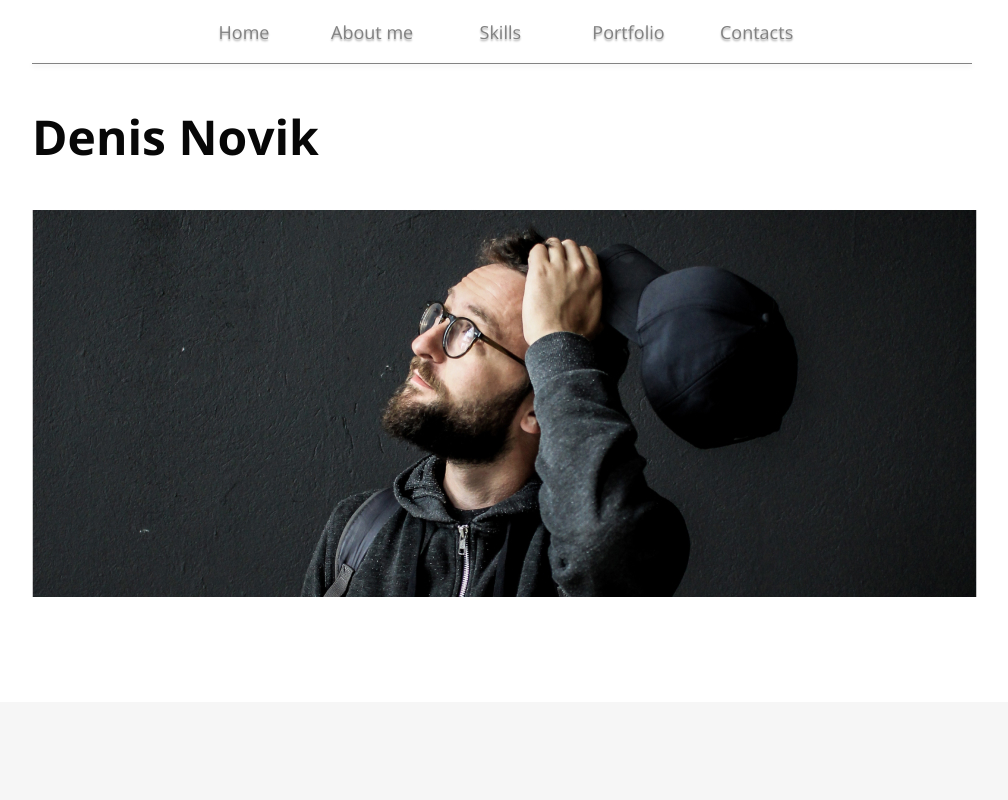
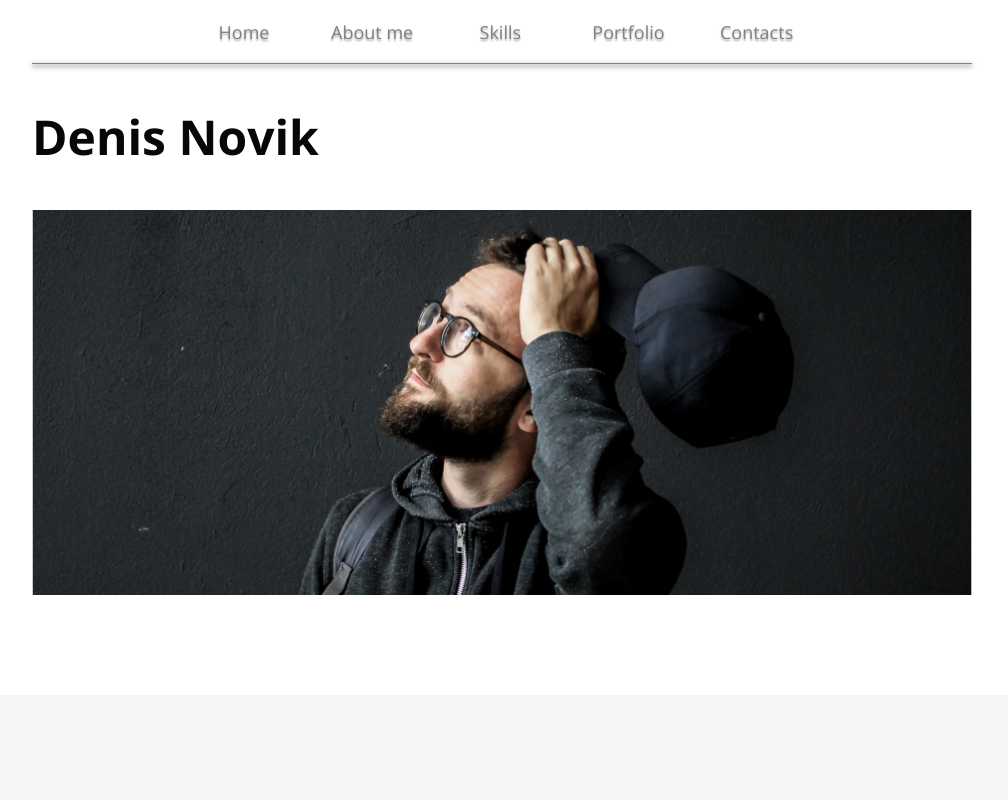
Before and after one commit to Nelli888/Homework_8, a plain HTML site: page index.html in a window 1280 px wide. Shown: the top 800 px of the page, without its empty margins (138-1146 px from the left). Drawn offline with nearby package versions, Linux system fonts and the light colour scheme.

Commit message:
changes in file css

```diff
--- a/css/style.css
+++ b/css/style.css
@@ -32,7 +32,7 @@ ol {
     width: 100%;
     height: 1px;
     background: #828282;
-    box-shadow: 0px 2px 5px #0000002b;
+    box-shadow: 0px 2px 5px #000000;
 }
 
 .menu {
@@ -190,3 +190,9 @@ button{
     margin: 45px auto;
     margin-bottom: 160px;
 }
+.banner__img{
+    width: 100%;
+}
+.banner{
+    font-size: 0;
+}
```
